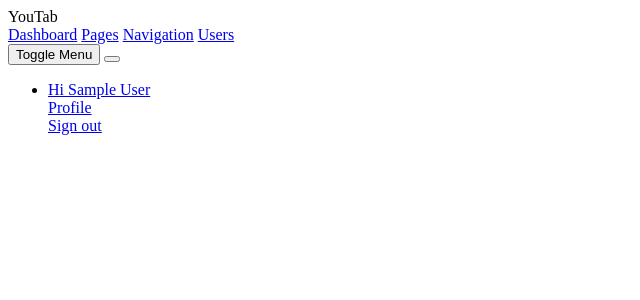
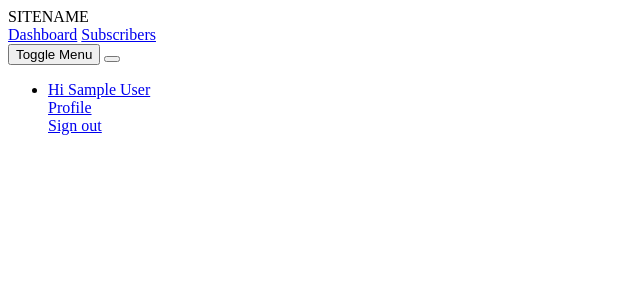
Before and after one commit to samanehvj/YouTab-Coming-Soon, a PHP site: page /views/admin/layouts/sidebar.php in a window 1280 px wide. Shown: the top 300 px of the page, without its empty margins (0-640 px from the left). Run offline with PHP 8.4, Linux system fonts and the light colour scheme; the visitor is signed in with stand-in values (Sample User, id 1); some libraries are stand-ins or nearby versions.

Commit message:
Add subscriber menu to sidebar and fix logout link

```diff
--- a/app/views/admin/layouts/sidebar.php
+++ b/app/views/admin/layouts/sidebar.php
@@ -7,12 +7,11 @@ if (session_status() == PHP_SESSION_NONE) {
 
     <!-- Sidebar -->
     <div class="bg-light border-right" id="sidebar-wrapper">
-        <div class="sidebar-heading">YouTab </div>
+        <div class="sidebar-heading"><?= SITENAME ?> </div>
         <div class="list-group list-group-flush">
-            <a href="dashboard.php" class="list-group-item list-group-item-action bg-light">Dashboard</a>
-            <a href="pages.php" class="list-group-item list-group-item-action bg-light">Pages</a>
-            <a href="navigation.php" class="list-group-item list-group-item-action bg-light">Navigation</a>
-            <a href="users.php" class="list-group-item list-group-item-action bg-light">Users</a>
+            <a href="/home/dashboard" class="list-group-item list-group-item-action bg-light">Dashboard</a>
+            <a href="/subscriber/listView" class="list-group-item list-group-item-action bg-light">Subscribers</a>
+
 
         </div>
     </div>
@@ -36,9 +35,9 @@ if (session_status() == PHP_SESSION_NONE) {
                             Hi <?= $_SESSION['userName'] ?>
                         </a>
                         <div class="dropdown-menu dropdown-menu-right" aria-labelledby="navbarDropdown">
-                            <a class="dropdown-item" href="userForm.php?userID=<?= $_SESSION['nUserID'] ?>">Profile</a>
+                            <a class="dropdown-item" href="#">Profile</a>
                             <div class="dropdown-divider"></div>
-                            <a class="dropdown-item" href="doLogout.php">Sign out</a>
+                            <a class="dropdown-item" href="<?= URLROOT ?>/home/doLogOut">Sign out</a>
                         </div>
                     </li>
                 </ul>
```
